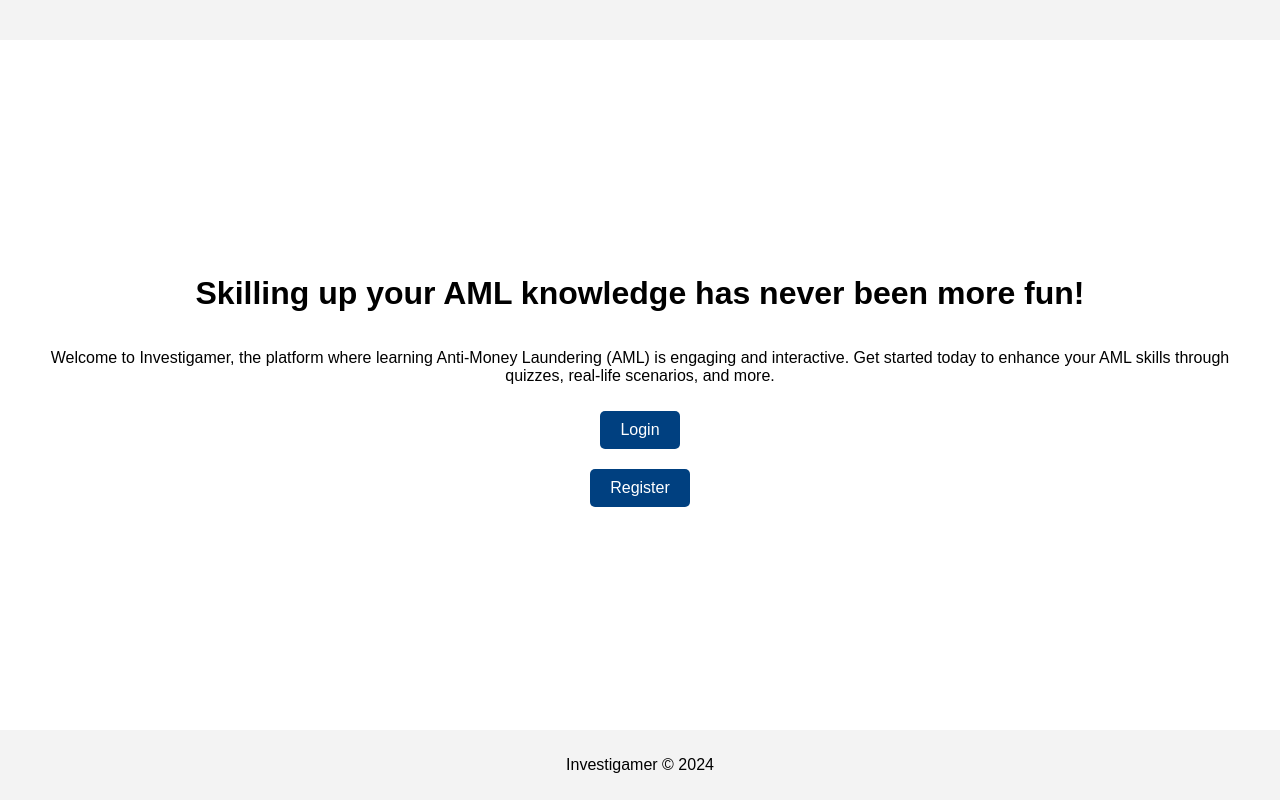
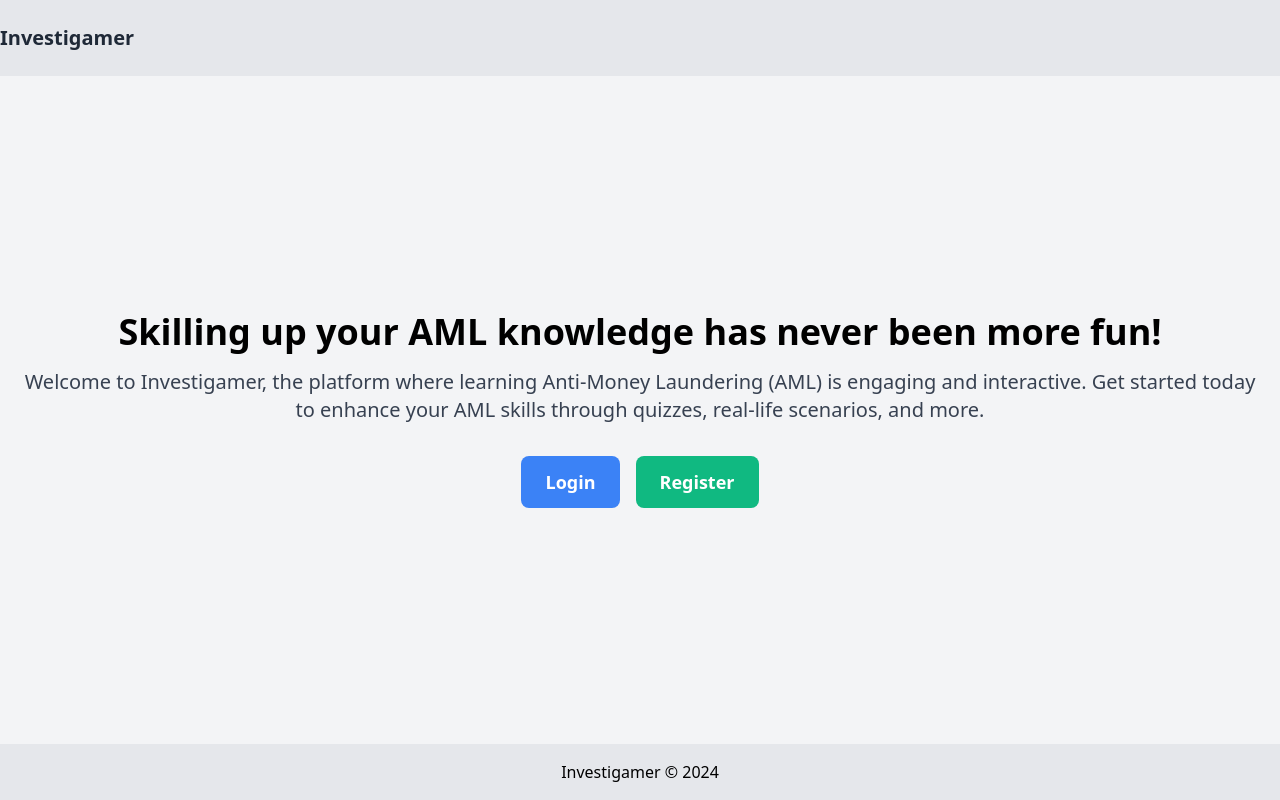
Before and after one commit to investigamer-aml/investigamer-cfa, a Flask app: page / in a window 1280 px wide. Run offline with Flask 3, Linux system fonts and the light colour scheme; parts of the project's set-up code (start-up, migrations or seed data) failed here and were passed over.

Commit message:
Tailwind update...
- update index.html to look more fresh. overall

```diff
--- a/templates/index.html
+++ b/templates/index.html
@@ -1,30 +1,36 @@
 <!DOCTYPE html>
-<html lang="en">
+<html lang="en" class="h-full">
 <head>
     <meta charset="UTF-8">
     <meta name="viewport" content="width=device-width, initial-scale=1.0">
     <title>Welcome Page</title>
-    <link rel="stylesheet" href="{{ url_for('static', filename='style.css') }}">
+    <!-- Ensure you link to Tailwind CSS here -->
+    <link href="https://cdn.jsdelivr.net/npm/tailwindcss@2.2.19/dist/tailwind.min.css" rel="stylesheet">
 </head>
-<body>
-    <header>
+<body class="flex flex-col h-screen justify-between font-sans bg-gray-100">
+    <header class="bg-gray-200 py-6">
+        <div class="container mx-auto flex justify-between items-center">
+            <h1 class="text-xl font-bold text-gray-800">Investigamer</h1>
             <nav>
                 {% if current_user.is_authenticated %}
-                <a href="/profile">Profile</a>
+                    <a href="/profile" class="text-gray-800 hover:text-blue-500 px-3 py-2 rounded-md text-sm font-medium">Profile</a>
                 {% endif %}
             </nav>
+        </div>
     </header>
-    <main>
-        <h1>Skilling up your AML knowledge has never been more fun!</h1>
-        <p>Welcome to Investigamer, the platform where learning Anti-Money Laundering (AML) is engaging and interactive. Get started today to enhance your AML skills through quizzes, real-life scenarios, and more.</p>
+    <main class="flex-1 container mx-auto px-4 py-8 flex flex-col justify-center items-center">
+        <h1 class="text-4xl font-bold text-center mb-4">Skilling up your AML knowledge has never been more fun!</h1>
+        <p class="text-xl text-gray-700 text-center mb-8">Welcome to Investigamer, the platform where learning Anti-Money Laundering (AML) is engaging and interactive. Get started today to enhance your AML skills through quizzes, real-life scenarios, and more.</p>
+        <div class="flex justify-center gap-4">
             {% if not current_user.is_authenticated %}
-            <a href="/login" class="button">Login</a>
-            <a href="/register" class="button">Register</a>
+                <a href="/login" class="bg-blue-500 hover:bg-blue-700 text-white font-bold py-3 px-6 rounded-lg transition duration-300 text-lg">Login</a>
+                <a href="/register" class="bg-green-500 hover:bg-green-700 text-white font-bold py-3 px-6 rounded-lg transition duration-300 text-lg">Register</a>
             {% else %}
-            <a href="/practice" class="button">Start Practicing</a>
+                <a href="/practice" class="bg-purple-500 hover:bg-purple-700 text-white font-bold py-3 px-6 rounded-lg transition duration-300 text-lg">Start Practicing</a>
             {% endif %}
+        </div>
     </main>
-    <footer>
+    <footer class="bg-gray-200 py-4 text-center">
         <p>Investigamer © 2024</p>
     </footer>
 </body>
```
Lines whose indentation alone changed are shown as unchanged.
